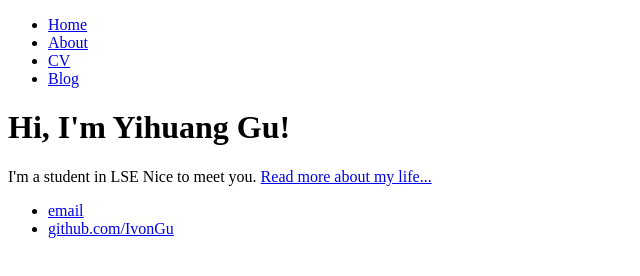
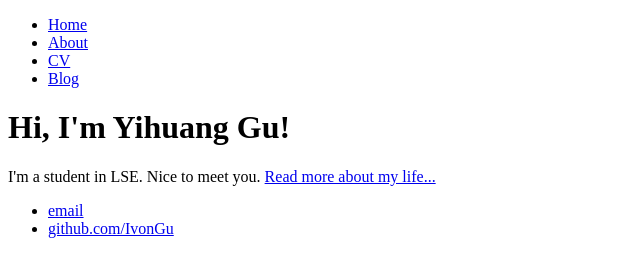
Before and after one commit to IvonGu/IvonGu.Github.io, a plain HTML site: page index.html in a window 1280 px wide. Shown: the full height of the page, 0-640 px from the left. Drawn offline with Linux system fonts and the light colour scheme.

Commit message:
Update index.html

```diff
--- a/index.html
+++ b/index.html
@@ -15,7 +15,7 @@
 		<div class="container">
     		<div class="blurb">
         		<h1>Hi, I'm Yihuang Gu!</h1>
-				<p>I'm a student in LSE</em> Nice to meet you. <a href="/about">Read more about my life...</a></p>
+				<p>I'm a student in LSE.</em> Nice to meet you. <a href="/about">Read more about my life...</a></p>
     		</div><!-- /.blurb -->
 		</div><!-- /.container -->
 		<footer>
```
